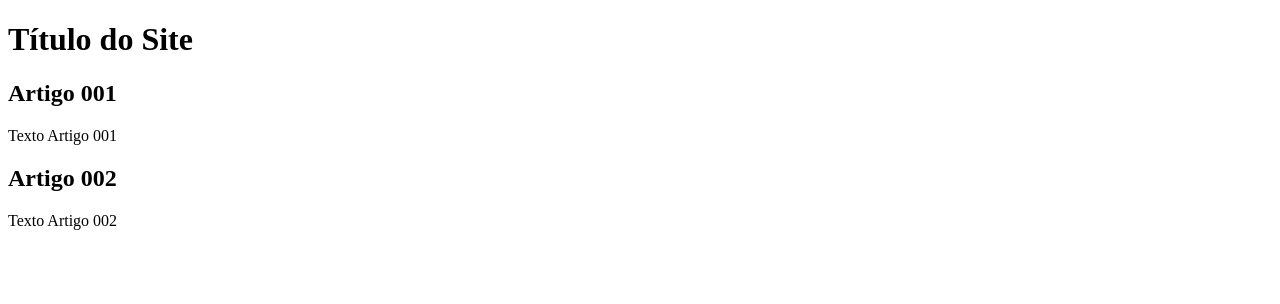
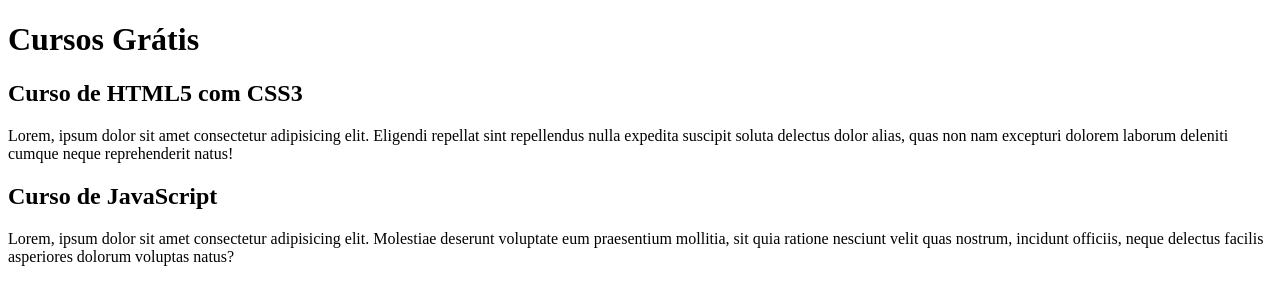
Before and after one commit to bosconogueiramd/projeto-site, a plain HTML site: page index.html in a window 1280 px wide. Drawn offline with Linux system fonts and the light colour scheme.

Commit message:
comecei a escrever o conteúdo

```diff
--- a/index.html
+++ b/index.html
@@ -8,15 +8,15 @@
 <body>
     <main>
         <header>
-            <h1>Título do Site</h1>
+            <h1>Cursos Grátis</h1>
         </header>
         <article>
-        <h2>Artigo 001</h2>
-        <p>Texto Artigo 001</p>
+        <h2>Curso de HTML5 com CSS3</h2>
+        <p>Lorem, ipsum dolor sit amet consectetur adipisicing elit. Eligendi repellat sint repellendus nulla expedita suscipit soluta delectus dolor alias, quas non nam excepturi dolorem laborum deleniti cumque neque reprehenderit natus!</p>
     </article>
     <article>
-        <h2>Artigo 002</h2>
-        <p>Texto Artigo 002</p>
+        <h2>Curso de JavaScript</h2>
+        <p>Lorem, ipsum dolor sit amet consectetur adipisicing elit. Molestiae deserunt voluptate eum praesentium mollitia, sit quia ratione nesciunt velit quas nostrum, incidunt officiis, neque delectus facilis asperiores dolorum voluptas natus?</p>
     </article>
 
     </main>
```
